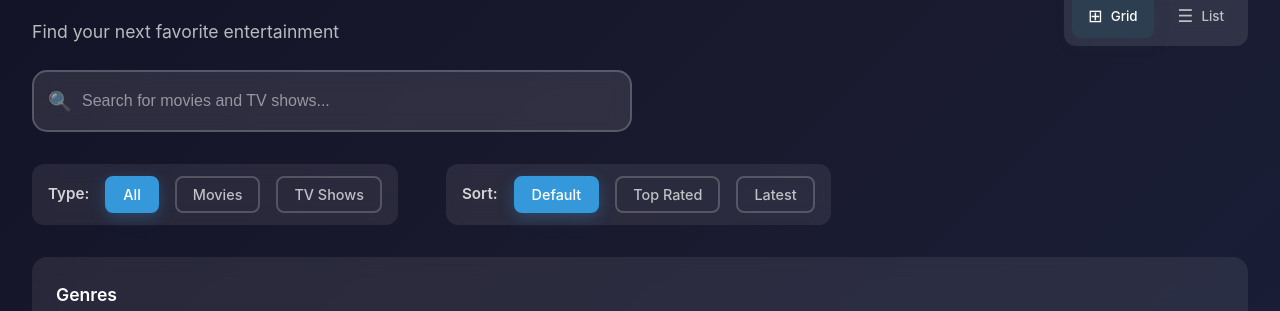
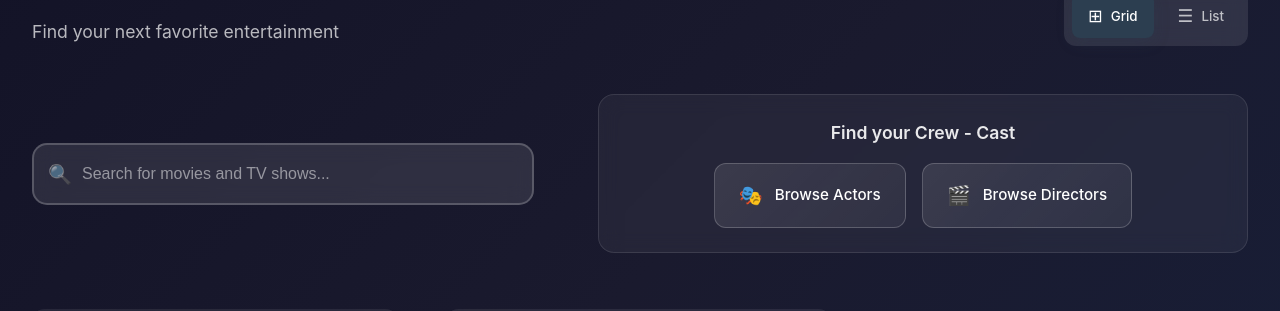
Before and after one commit to VinhTruong247/movieList_frontend, a React (Vite) app: page / in a window 1280 px wide. Shown: the part 732-1043 px from the top of the page. Built offline with nearby package versions, Linux system fonts and the light colour scheme; no server answers; the database is empty.

Commit message:
Create Actor List and button to browse cast&crew

```diff
--- /dev/null
+++ b/src/components/pages/actor/ActorList.jsx
@@ -0,0 +1,71 @@
+import { useEffect, useState } from "react";
+import { Link } from "react-router";
+import { getAllActors } from "../../../services/ActorsAPI";
+import Loader from "../../common/Loader";
+import "./ActorList.scss";
+
+const ActorList = () => {
+  const [actors, setActors] = useState([]);
+  const [loading, setLoading] = useState(true);
+  const [error, setError] = useState(null);
+
+  useEffect(() => {
+    const fetchActors = async () => {
+      try {
+        setLoading(true);
+        const data = await getAllActors();
+        setActors(data);
+      } catch (err) {
+        setError("Failed to load actors.");
+      } finally {
+        setLoading(false);
+      }
+    };
+    fetchActors();
+  }, []);
+
+  if (loading) return <Loader />;
+  if (error) return <div className="error-message">{error}</div>;
+
+  return (
+    <div className="actor-list-page">
+      <h2 className="page-title">Actors</h2>
+      {actors.length === 0 ? (
+        <div className="no-actors">No actors found.</div>
+      ) : (
+        <div className="actors-grid">
+          {actors.map((actor) => (
+            <Link
+              to={`/actor/${actor.id}`}
+              className="actor-card"
+              key={actor.id}
+            >
+              <div className="actor-image">
+                <img
+                  src={
+                    actor.image_url ||
+                    "https://upload.wikimedia.org/wikipedia/commons/thumb/6/65/No-Image-Placeholder.svg/330px-No-Image-Placeholder.svg.png?20200912122019"
+                  }
+                  alt={actor.name}
+                  onError={(e) => {
+                    e.target.onerror = null;
+                    e.target.src =
+                      "https://upload.wikimedia.org/wikipedia/commons/thumb/6/65/No-Image-Placeholder.svg/330px-No-Image-Placeholder.svg.png?20200912122019";
+                  }}
+                />
+              </div>
+              <div className="actor-info">
+                <h3 className="actor-name">{actor.name}</h3>
+                {actor.nationality && (
+                  <div className="actor-nationality">{actor.nationality}</div>
+                )}
+              </div>
+            </Link>
+          ))}
+        </div>
+      )}
+    </div>
+  );
+};
+
+export default ActorList;
--- /dev/null
+++ b/src/components/pages/actor/ActorList.scss
@@ -0,0 +1,129 @@
+@use "../../../styles/root" as *;
+@use "sass:color";
+
+.actor-list-page {
+  min-height: 100vh;
+  padding: 0;
+  background: $background-color;
+  color: white;
+
+  .page-title {
+    font-size: 2.5rem;
+    font-weight: 800;
+    margin: 0 0 0.5rem 0;
+    background: linear-gradient(135deg, #fff, #a8b2d1);
+    background-clip: text;
+    text-align: center;
+    letter-spacing: 1px;
+    padding-top: 3rem;
+  }
+
+  .actors-grid {
+    display: grid;
+    grid-template-columns: repeat(auto-fill, minmax(240px, 1fr));
+    gap: 2rem;
+    margin: 2.5rem auto 0 auto;
+    max-width: 1400px;
+    padding: 0 2rem 4rem;
+  }
+
+  .actor-card {
+    display: flex;
+    flex-direction: column;
+    align-items: center;
+    background: rgba(255, 255, 255, 0.05);
+    backdrop-filter: blur(10px);
+    border: 1px solid rgba(255, 255, 255, 0.1);
+    border-radius: 16px;
+    box-shadow: 0 8px 32px rgba(0, 0, 0, 0.08);
+    text-decoration: none;
+    transition: all 0.4s cubic-bezier(0.4, 0, 0.2, 1);
+    padding: 2rem 1.5rem 1.5rem 1.5rem;
+    min-height: 340px;
+
+    &:hover {
+      transform: translateY(-8px) scale(1.04);
+      box-shadow: 0 20px 40px rgba(0, 0, 0, 0.18);
+      border-color: rgba($accent-color, 0.3);
+
+      .actor-image img {
+        transform: scale(1.05);
+        box-shadow: 0 8px 32px rgba($accent-color, 0.15);
+      }
+    }
+
+    .actor-image img {
+      width: 160px;
+      height: 210px;
+      object-fit: cover;
+      border-radius: 12px;
+      margin-bottom: 1.2rem;
+      background: #f3f4f6;
+      transition:
+        transform 0.4s cubic-bezier(0.4, 0, 0.2, 1),
+        box-shadow 0.3s;
+      border: 2px solid rgba($accent-color, 0.15);
+    }
+
+    .actor-info {
+      text-align: center;
+
+      .actor-name {
+        font-size: 1.25rem;
+        font-weight: 700;
+        color: white;
+        margin-bottom: 0.5rem;
+        letter-spacing: 0.5px;
+        text-shadow: 0 2px 8px rgba(0, 0, 0, 0.18);
+      }
+
+      .actor-nationality {
+        font-size: 1rem;
+        color: rgba(255, 255, 255, 0.7);
+        opacity: 0.9;
+        margin-bottom: 0.25rem;
+      }
+    }
+  }
+
+  .no-actors {
+    text-align: center;
+    color: rgba(255, 255, 255, 0.7);
+    font-size: 1.2rem;
+    margin-top: 3rem;
+    background: rgba(255, 255, 255, 0.05);
+    padding: 2rem 1rem;
+    border-radius: 15px;
+    max-width: 600px;
+    margin-left: auto;
+    margin-right: auto;
+    box-shadow: 0 4px 20px rgba(0, 0, 0, 0.08);
+  }
+}
+
+@media (max-width: 1280px) {
+  .actor-list-page .actors-grid {
+    grid-template-columns: repeat(auto-fill, minmax(200px, 1fr));
+    gap: 1.5rem;
+  }
+}
+
+@media (max-width: 768px) {
+  .actor-list-page .page-title {
+    font-size: 2rem;
+    padding-top: 2rem;
+  }
+  .actor-list-page .actors-grid {
+    grid-template-columns: repeat(auto-fill, minmax(160px, 1fr));
+    gap: 1rem;
+    padding: 0 1rem 2rem;
+  }
+  .actor-list-page .actor-card {
+    padding: 1.2rem 0.5rem 1rem 0.5rem;
+    min-height: 260px;
+  }
+  .actor-list-page .actor-card .actor-image img {
+    width: 110px;
+    height: 140px;
+  }
+}
--- a/src/components/pages/home/Home.jsx
+++ b/src/components/pages/home/Home.jsx
@@ -1,4 +1,5 @@
 import { useState, useEffect } from "react";
+import { Link } from "react-router";
 import MovieCarousel from "./movieCarousel/MovieCarousel";
 import MovieCard from "./movieCard/MovieCard";
 import GenreList from "./movieGenreList/GenreList";
@@ -155,7 +156,7 @@ const Home = () => {
         </div>
 
         <div className="filter-controls">
-          <div className="search-wrapper">
+          <div className="section-wrapper">
             <div className="search-container">
               <input
                 type="text"
@@ -165,6 +166,22 @@ const Home = () => {
                 className="search-input"
               />
               <span className="search-icon">🔍</span>
+            </div>
+
+            <div className="browse-section">
+              <div className="browse-header">
+                <h4>Find your Crew - Cast</h4>
+              </div>
+              <div className="browse-buttons">
+                <Link to="/actors" className="browse-btn actors-btn">
+                  <span className="icon">🎭</span>
+                  <span className="text">Browse Actors</span>
+                </Link>
+                <Link to="/directors" className="browse-btn directors-btn">
+                  <span className="icon">🎬</span>
+                  <span className="text">Browse Directors</span>
+                </Link>
+              </div>
             </div>
           </div>
 
@@ -231,11 +248,15 @@ const Home = () => {
         <div className="content-header">
           <div className="results-info">
             <h3>
-              {selectedGenre !== "all" || searchQuery || activeMovieType !== "all"
+              {selectedGenre !== "all" ||
+              searchQuery ||
+              activeMovieType !== "all"
                 ? `Filtered Results (${filteredMovies.length})`
                 : `All Movies & TV Shows (${filteredMovies.length})`}
             </h3>
-            {(selectedGenre !== "all" || searchQuery || activeMovieType !== "all") && (
+            {(selectedGenre !== "all" ||
+              searchQuery ||
+              activeMovieType !== "all") && (
               <button className="clear-filters" onClick={resetFilters}>
                 Clear All Filters
               </button>
--- a/src/components/pages/home/Home.scss
+++ b/src/components/pages/home/Home.scss
@@ -78,7 +78,12 @@
     flex-direction: column;
     gap: 2rem;
 
-    .search-wrapper {
+    .section-wrapper {
+      display: grid;
+      grid-template-columns: 1fr 650px;
+      gap: 4rem;
+      align-items: center;
+
       .search-container {
         position: relative;
         max-width: 600px;
@@ -297,6 +302,93 @@
   border: 1px solid rgba(231, 76, 60, 0.3);
 }
 
+.browse-section {
+  margin: 1.5rem 0;
+  padding: 1.5rem;
+  background: rgba(255, 255, 255, 0.05);
+  backdrop-filter: blur(10px);
+  border-radius: 16px;
+  border: 1px solid rgba(255, 255, 255, 0.1);
+
+  .browse-header {
+    margin-bottom: 1rem;
+
+    h4 {
+      font-size: 1.1rem;
+      font-weight: 600;
+      color: rgba(255, 255, 255, 0.9);
+      margin: 0;
+      text-align: center;
+    }
+  }
+
+  .browse-buttons {
+    display: flex;
+    gap: 1rem;
+    justify-content: center;
+
+    .browse-btn {
+      display: flex;
+      align-items: center;
+      gap: 0.75rem;
+      padding: 1rem 1.5rem;
+      background: linear-gradient(
+        135deg,
+        rgba(255, 255, 255, 0.1),
+        rgba(255, 255, 255, 0.05)
+      );
+      border: 1px solid rgba(255, 255, 255, 0.2);
+      border-radius: 12px;
+      color: white;
+      text-decoration: none;
+      font-weight: 500;
+      font-size: 0.95rem;
+      transition: all 0.3s cubic-bezier(0.4, 0, 0.2, 1);
+      min-width: 140px;
+      justify-content: center;
+
+      .icon {
+        font-size: 1.2rem;
+      }
+
+      &:hover {
+        transform: translateY(-2px);
+        background: linear-gradient(
+          135deg,
+          rgba(255, 255, 255, 0.15),
+          rgba(255, 255, 255, 0.1)
+        );
+        border-color: rgba(255, 255, 255, 0.3);
+        box-shadow: 0 8px 25px rgba(0, 0, 0, 0.15);
+      }
+
+      &.actors-btn:hover {
+        border-color: rgba(138, 43, 226, 0.5);
+        box-shadow: 0 8px 25px rgba(138, 43, 226, 0.2);
+      }
+
+      &.directors-btn:hover {
+        border-color: rgba(255, 193, 7, 0.5);
+        box-shadow: 0 8px 25px rgba(255, 193, 7, 0.2);
+      }
+
+      &:active {
+        transform: translateY(0);
+      }
+    }
+
+    @media (max-width: 768px) {
+      flex-direction: column;
+      align-items: center;
+
+      .browse-btn {
+        width: 100%;
+        max-width: 200px;
+      }
+    }
+  }
+}
+
 @media (max-width: 1280px) {
   .content-section .movies-container.grid {
     grid-template-columns: repeat(auto-fill, minmax(250px, 1fr));
```
Also changed, not shown: src/router/AppRoutes.jsx (+6 -2 lines).
